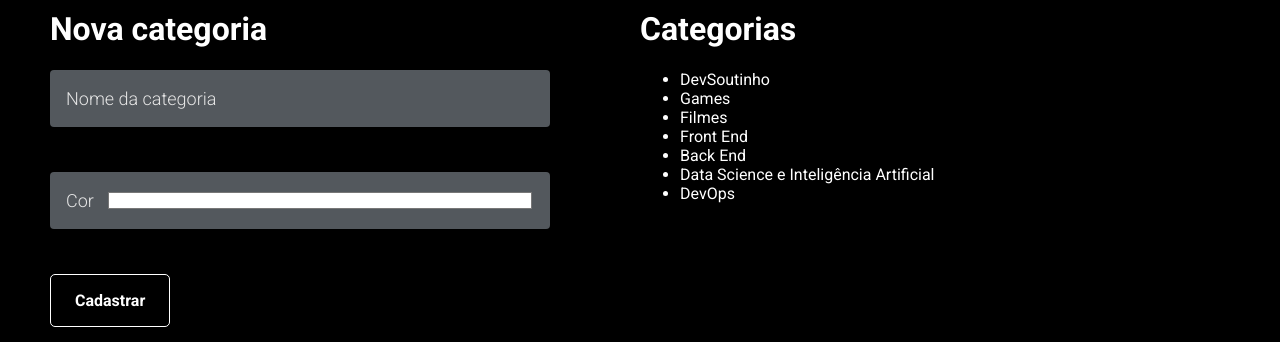
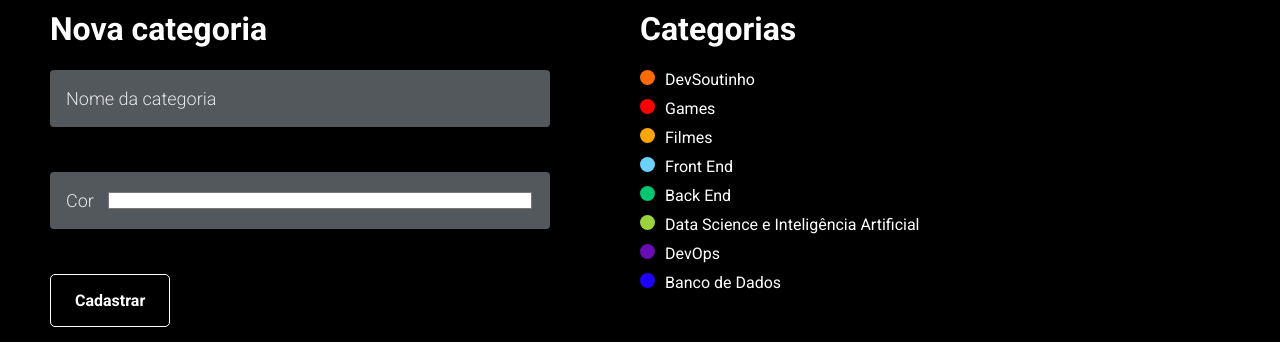
Before and after one commit to WagnerEsser/fireflix, a React (Create React App) app: page /registrations/create/category in a window 1280 px wide. Shown: the part 155-497 px from the top of the page. Built offline with nearby package versions, Linux system fonts and the light colour scheme; data requests are answered from the project's data file.

Commit message:
style(category): stylization of the list of categories

```diff
--- a/db.json
+++ b/db.json
@@ -54,6 +54,11 @@
       "name": "DevOps",
       "color": "#690cb6",
       "id": 7
+    },
+    {
+      "name": "Banco de Dados",
+      "color": "#1e00ff",
+      "id": 8
     }
   ],
   "movies": [
--- a/src/pages/registrations/Category.tsx
+++ b/src/pages/registrations/Category.tsx
@@ -5,28 +5,20 @@ import FormField from '../../components/form-field/FormField'
 import Button from '../../components/Button'
 import useForm from '../../hooks/useForm'
 import CategoryRepository from '../../repositories/Category'
-import styled from 'styled-components'
 import { ICategoryInput, TCategory } from '../../interfaces'
 import Loading from 'src/components/Loading'
+import {
+    CategoryList,
+    CategoryWrapper,
+    Circle,
+    Form,
+    PageDivisor
+} from './styles'
 
-const CategoryWrapper = styled.div`
-    padding: 50px;
-    display: flex;
-`
-const CreateCategory = styled.div`
-    flex: 1;
-`
-const CategoryList = styled.div`
-    flex: 1;
-`
 const emptyState: ICategoryInput = {
     name: '',
     color: '#FFFFFF'
 }
-
-const Form = styled.form`
-    margin-bottom: 20px;
-`
 
 const fields = [
     { label: 'Nome da categoria', name: 'name' },
@@ -104,7 +96,7 @@ const Category = () => {
     return (
         <PageDefault>
             <CategoryWrapper>
-                <CreateCategory>
+                <PageDivisor>
                     <h1>Nova categoria</h1>
                     <Form onSubmit={handleSubmit}>
                         {renderFields}
@@ -113,16 +105,19 @@ const Category = () => {
                     <Link to='/registrations/create/movie'>
                         Cadastrar vídeo
                     </Link>
-                </CreateCategory>
-                <CategoryList>
+                </PageDivisor>
+                <PageDivisor>
                     <h1>Categorias</h1>
                     {categories.length === 0 && <Loading width={300} />}
-                    <ul>
+                    <CategoryList>
                         {categories.map(category => (
-                            <li key={category.name}>{category.name}</li>
+                            <li key={category.name}>
+                                <Circle color={category.color} />
+                                {category.name}
+                            </li>
                         ))}
-                    </ul>
-                </CategoryList>
+                    </CategoryList>
+                </PageDivisor>
             </CategoryWrapper>
         </PageDefault>
     )
--- /dev/null
+++ b/src/pages/registrations/styles.ts
@@ -0,0 +1,36 @@
+import styled from 'styled-components'
+
+export const CategoryWrapper = styled.div`
+    padding: 50px;
+    display: flex;
+`
+
+export const PageDivisor = styled.div`
+    flex: 1;
+`
+
+export const CategoryList = styled.ul`
+    list-style: none;
+    padding-left: 0%;
+
+    & > li {
+        margin-bottom: 10px;
+        display: flex;
+    }
+`
+
+interface ICircleProps {
+    color: string
+}
+
+export const Circle = styled.div<ICircleProps>`
+    background-color: ${({ color }) => color};
+    width: 15px;
+    height: 15px;
+    border-radius: 100%;
+    margin-right: 10px;
+`
+
+export const Form = styled.form`
+    margin-bottom: 20px;
+`
```
